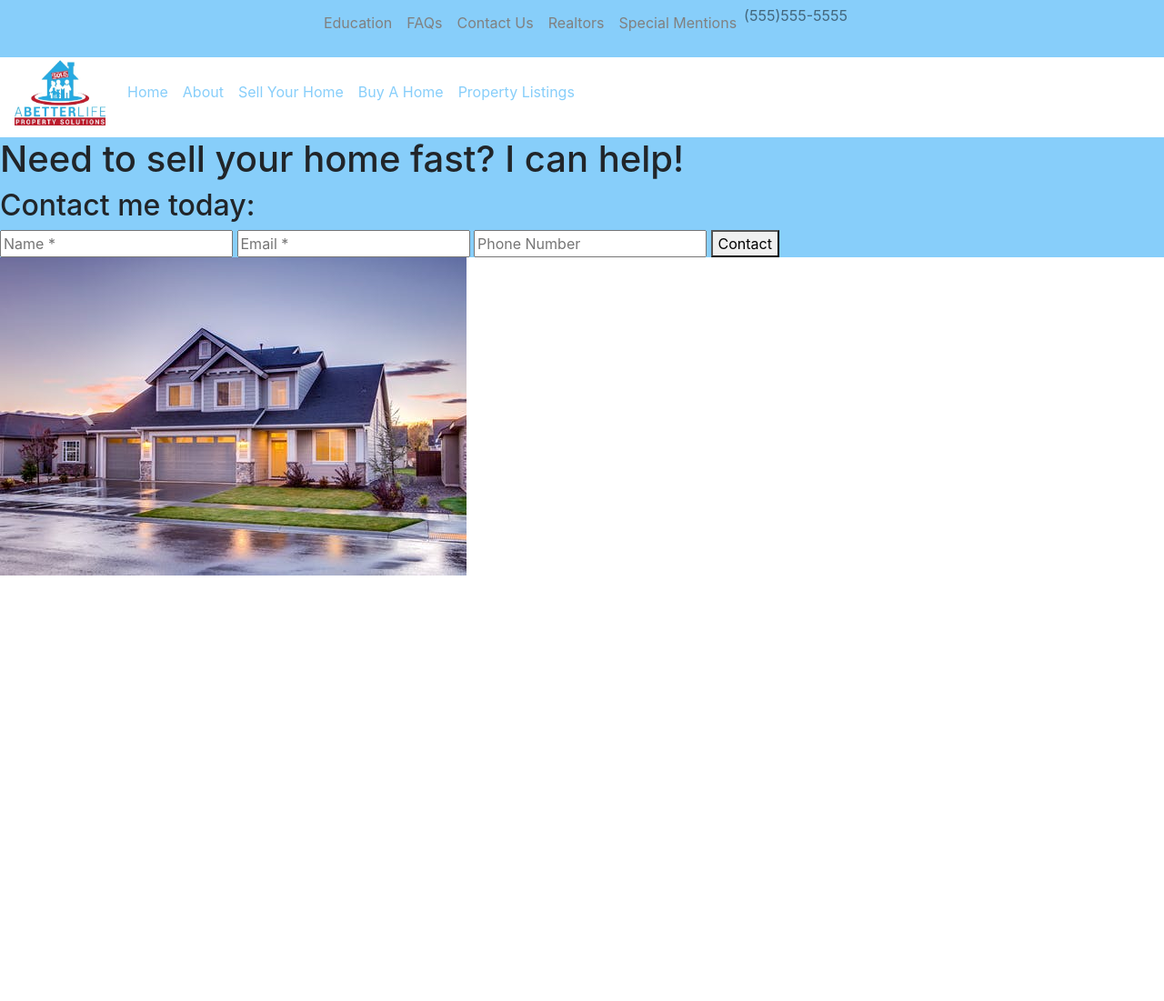
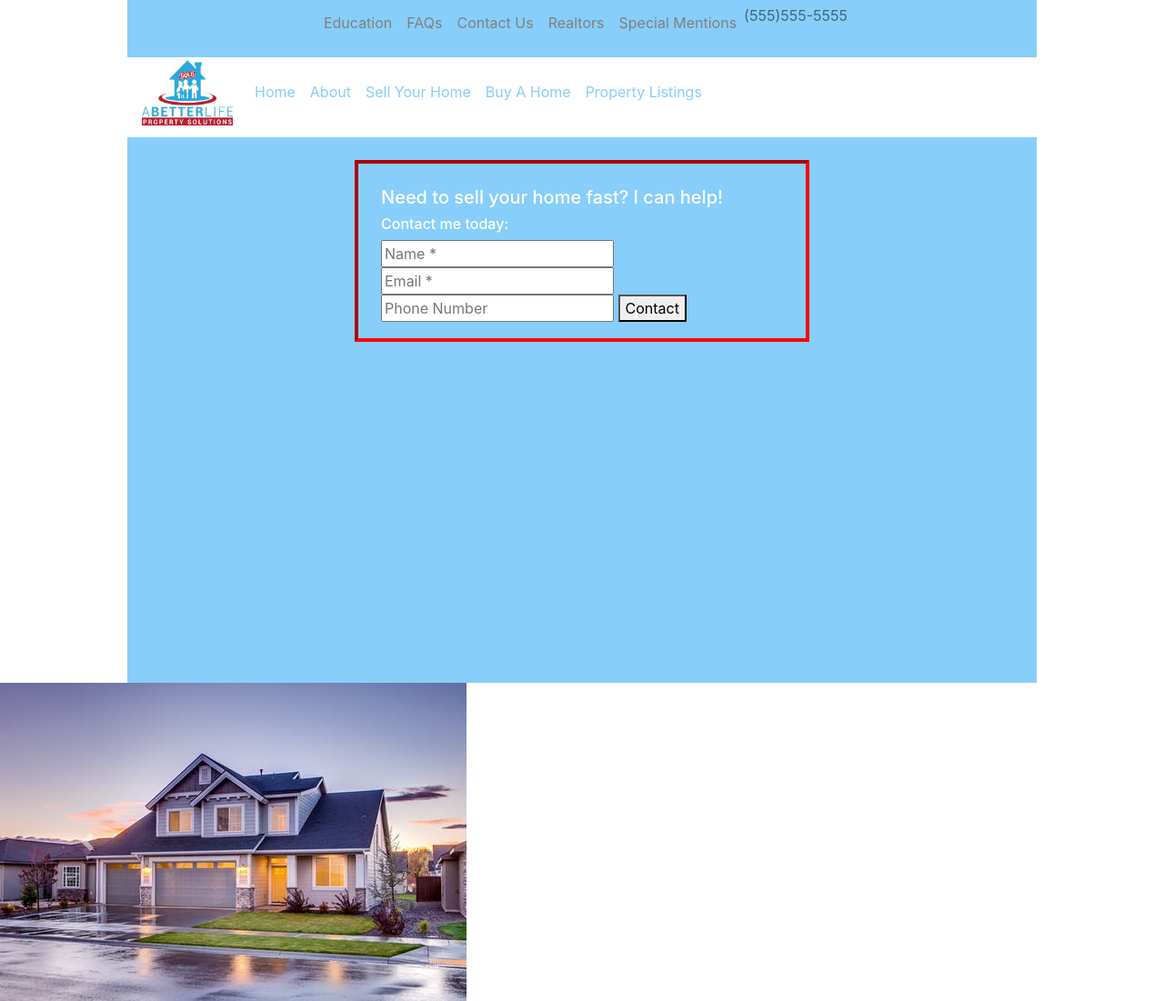
Before and after one commit to Paragon87/Hamilton_A_Project, a PHP site: page / in a window 1280 px wide. Shown: the whole page at 91% size. Before the commit the page ends 633 px from the top, so only its background shows below. Run offline with PHP 8.4, Linux system fonts and the light colour scheme.

Commit message:
Updated style rules

```diff
--- a/style.css
+++ b/style.css
@@ -1,3 +1,6 @@
+.page-wrapper {
+}
+
 #header {
     width: 100%;
     padding: 0;
@@ -7,10 +10,11 @@
 /*   TOP NAVBAR    */
 
 #navbar-top {
+    max-width: 1000px;
     background-color: lightskyblue;
     height: 50px;
     padding: 0;
-    margin: 0;
+    margin: 0 auto 0 auto;
 }
 
 #nav-container1 {
@@ -28,6 +32,11 @@
 
 /*    BOTTOM NAVBAR    */
 
+#sub-nav {
+    max-width: 1000px;
+    margin: 0 auto;
+}
+
 #header-logo {
     width: 100px;
     height: 75px;
@@ -40,5 +49,43 @@
 /*  Intro section  */
 
 #intro {
+    display: flex;
     background-color: lightskyblue;
+    height: 75vh;
+    max-width: 1000px;
+    margin-left: auto;
+    margin-right: auto;
+    justify-content: center;
 }
+
+.content-wrapper {
+    display: flex;
+    height: 100%;
+    align-items: center;
+}
+
+.form-box {
+    border: 4px inset red;
+    margin: 25px;
+    padding: 25px;
+    height: 200px;
+    max-width: 500px;
+}
+
+.form-box h1 {
+    font-size: 1.25em;
+    color: white;
+}
+
+.form-box h2 {
+    font-size: 1em;
+    color: white;
+}
+
+/*  Property List section  */
+
+#carousel-container {
+    display: flex;
+    justify-content: center;
+    padding: 25px;
+}
```
